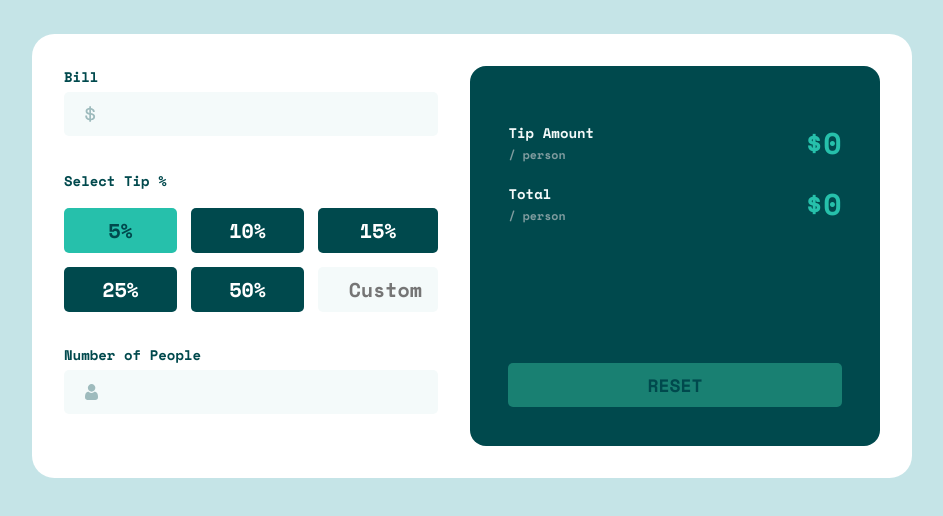
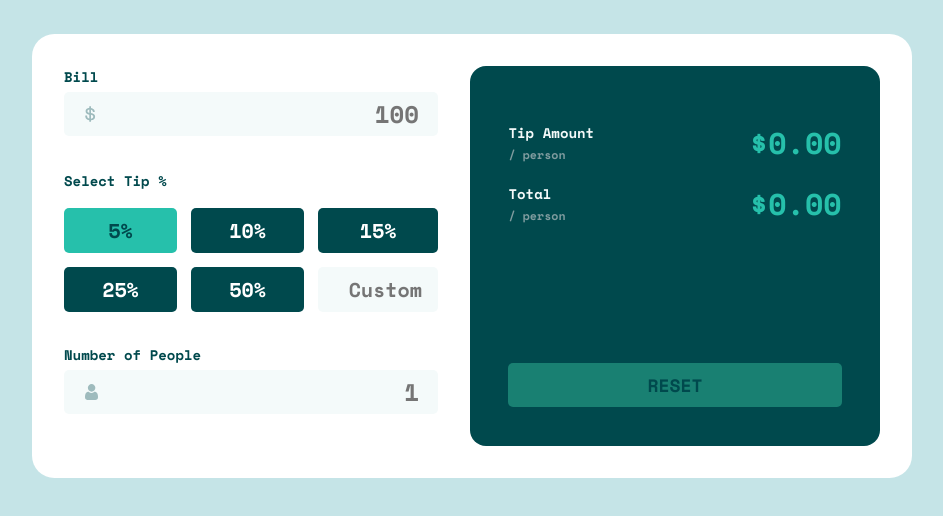
Before and after one commit to Victor-Umeh/Tip-Calculator-App-Main, a plain HTML site: page tip-calculator-app-main/index.html in a window 1280 px wide. Both pictures are taken after typing "Sample", "Sample", "Sample" into the empty fields and a click on the button "5%". Shown: the part 132-648 px from the top of the page, without its empty margins (168-1111 px from the left). Drawn offline with nearby package versions, Linux system fonts and the light colour scheme.

Commit message:
modified code

```diff
--- a/tip-calculator-app-main/index.html
+++ b/tip-calculator-app-main/index.html
@@ -31,7 +31,7 @@
         <small class="bill__error"></small>
       </div>
       <div class="input__control">
-        <input type="text" id="bill" class="bill__control-input num__input"
+        <input type="text" id="bill" class="bill__control-input num__input" placeholder="100"
           oninput="this.value = this.value.replace(/[^0-9.]/g, '').replace(/(\..*)\./g, '$1');">
         <svg xmlns="http://www.w3.org/2000/svg" width="11" height="17">
           <path fill="#9EBBBD"
@@ -56,7 +56,7 @@
         <small class="people__error"></small>
       </div>
       <div class="input__control">
-        <input type="text" name="people" class="number__people num__input" id="people"
+        <input type="text" name="people" class="number__people num__input" id="people" placeholder="1"
           oninput="this.value = this.value.replace(/[^0-9.]/g, '').replace(/(\..*)\./g, '$1');">
         <svg xmlns="http://www.w3.org/2000/svg" width="13" height="16">
           <path fill="#9EBBBD"
--- a/tip-calculator-app-main/index.js
+++ b/tip-calculator-app-main/index.js
@@ -1,49 +1,60 @@
 "use strict";
 
 ////////////////////////////SELECTOR ELEMENTS
-const billInput = document.querySelector("#bill");
-const numOfPeople = document.getElementById("people");
-const tipPercentages = document.querySelectorAll(".tips");
-const customTipPercentages = document.querySelector(".custom");
-const resetBtn = document.querySelector(".reset");
-const tipAmount = document.querySelector(".per__person");
-const totalPerson = document.querySelector(".total__person");
+const billInput = document.querySelector("#bill"),
+  numOfPeople = document.getElementById("people"),
+  tipPercentages = document.querySelectorAll(".tips"),
+  customTipPercentages = document.querySelector(".custom"),
+  resetBtn = document.querySelector(".reset"),
+  tipAmount = document.querySelector(".per__person"),
+  totalPerson = document.querySelector(".total__person"),
+  parentTipContainer = document.querySelector(".tips__control"),
+  errorMsg = document.querySelector(".people__error");
 
-let tip = 0;
+let tip, people;
 
 ////////////////////////////EVENT HANDLERS
-//---------Tip percentage
-tipPercentages.forEach(function (e) {
-  // tip = e.textContent;
-  e.addEventListener("click", function (e) {
+
+// ---------Tip percentage
+parentTipContainer.addEventListener("click", (e) => {
   e.preventDefault();
-    const element = e.target;
+  const clickedEl = e.target;
 
   //Removes active class
   document.querySelector(".active")?.classList.remove("active");
-    element.classList.add("active");
-    const tip1 = Number(element.textContent.replace("%", ""));
-    tip = tip1;
-  });
+  clickedEl.classList.add("active");
+  tip = +clickedEl.textContent.replace("%", "");
+  // console.log(tip);
 });
 
 //---------Bill input
 billInput.addEventListener("input", (e) => {
   e.preventDefault();
-  const value = Number(billInput.value);
+  const value = +billInput.value;
 
+  // console.log(value);
+  console.log(people);
+  console.log(tip);
   // Update the DOM-----------------
+
+  if (tip && people) {
+    if (people === "" || people === 0 || !people) {
+      errorMsg.textContent = "Can't be zero";
+    }
     /////Tip Per Person
     tipAmount.textContent =
-    tipAmount.textContent.slice(0, 1) + (value * 10) / 100;
+      tipAmount.textContent.slice(0, 1) + (value * tip) / 100;
 
     //////Tip Total Person
     totalPerson.textContent =
-    totalPerson.textContent.slice(0, 1) + (value * 3 * 10) / 100;
+      totalPerson.textContent.slice(0, 1) + (value * 3 * tip) / 100;
+  } else {
+    errorMsg.textContent = "";
+  }
 
   //Deactivates reset btn if billinput is empty or
   // reverse if billinput contain a value
-  billInput.value && billInput.value > 0
+  billInput.value && billInput.value > 0 && isFinite(+tip)
     ? resetBtn.classList.add("hover")
     : resetBtn.classList.remove("hover");
 });
@@ -51,8 +62,7 @@ billInput.addEventListener("input", (e) => {
 //Number of people
 numOfPeople.addEventListener("input", (e) => {
   e.preventDefault();
-  const errorMsg = document.querySelector(".people__error");
-  const numPersons = Number(numOfPeople.value);
+  const numPersons = +numOfPeople.value;
 
   //Input can't be zero
   if (numPersons < 1 && numOfPeople.value !== "") {
@@ -62,6 +72,7 @@ numOfPeople.addEventListener("input", (e) => {
     errorMsg.textContent = "";
     numOfPeople.classList.remove("error");
   }
+  people = numPersons;
 });
 
 //----------------Custom tip percentage
@@ -70,7 +81,9 @@ customTipPercentages.addEventListener("input", (e) => {
   const value = Number(customTipPercentages.value);
 });
 
-////////////////////////////FUNCTIONS
-// function tipCalc(bill, tip, people) {
-//   return ((bill * tip) / 100) * people;
-// }
+//Clears input fields when page is reloaded
+window.addEventListener("load", () => {
+  customTipPercentages.value = "";
+  billInput.value = "";
+  numOfPeople.value = "";
+});
--- a/tip-calculator-app-main/styles/styles.scss
+++ b/tip-calculator-app-main/styles/styles.scss
@@ -123,6 +123,7 @@ body {
     }
     .tips {
       font-size: 2rem;
+      transition: all 0.3s;
       &:hover {
         @include componentsColor(hsl(172, 67%, 75%), $veryDarkCyan);
       }
```
Also changed, not shown: tip-calculator-app-main/styles/styles.css, 2 other files. Lines whose indentation alone changed are shown as unchanged.
